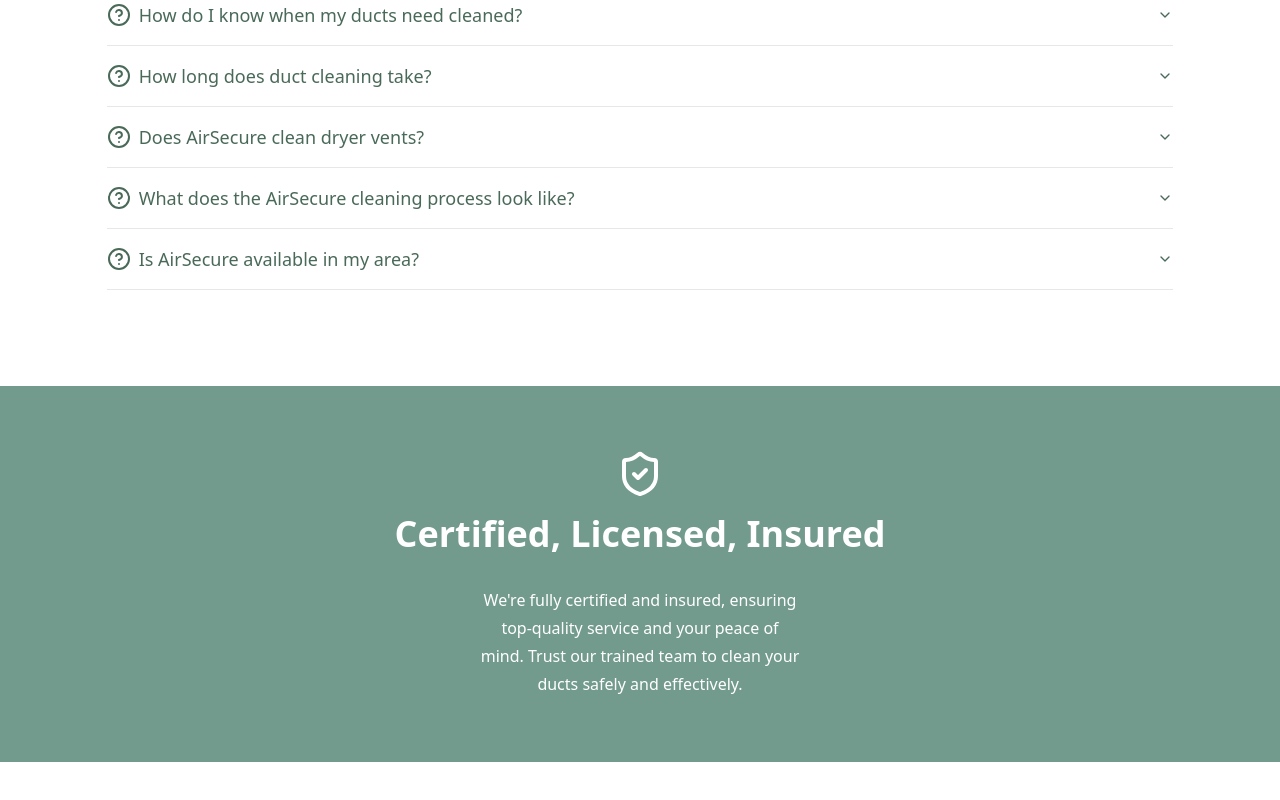
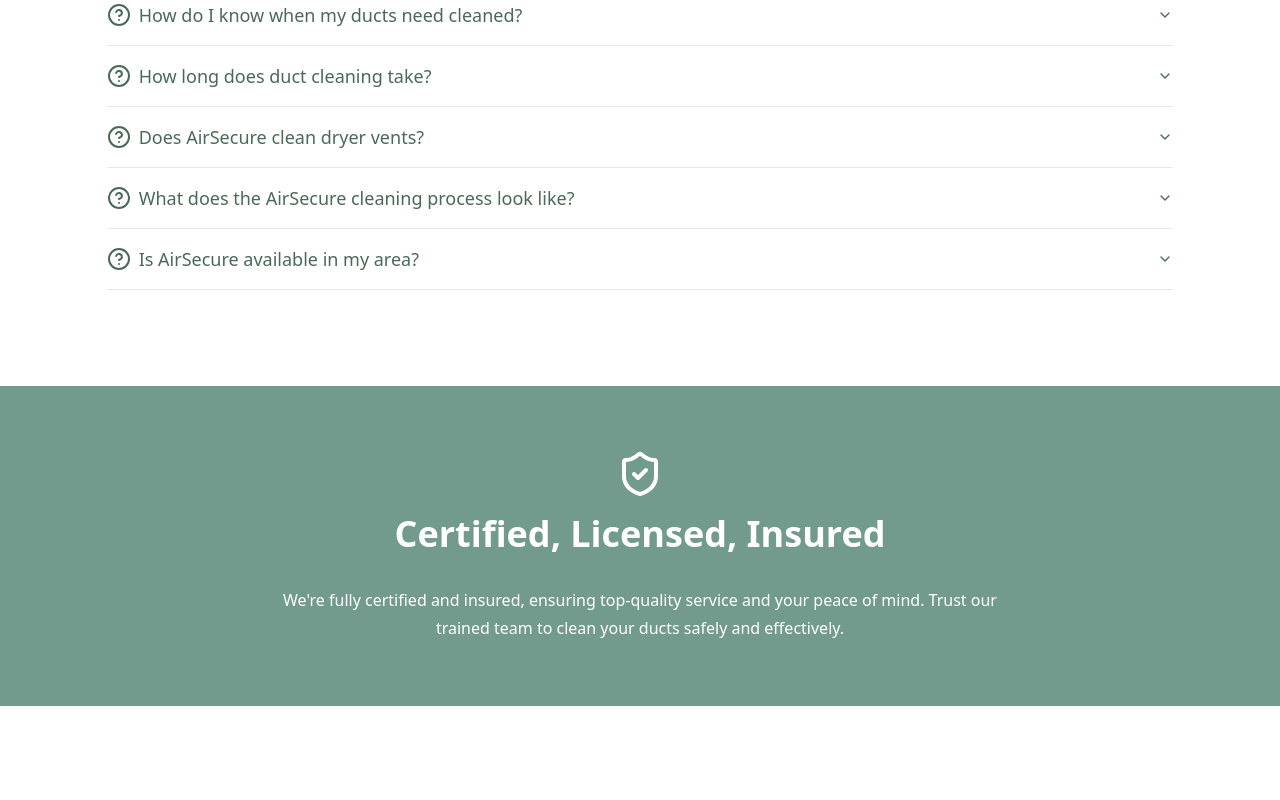
Before and after one commit to taylorfinelli/airsecure-frontend, a React (Vite) app in the folder airsecure-frontend/: page / in a window 1280 px wide. Shown: the part 2345-3145 px from the top of the page. Built offline with nearby package versions, Linux system fonts and the light colour scheme.

Commit message:
Small changes made to Certified().

```diff
--- a/airsecure-frontend/src/pages/home/certified/index.tsx
+++ b/airsecure-frontend/src/pages/home/certified/index.tsx
@@ -2,16 +2,16 @@
 
 export default function Certified() {
   return (
-    <div className="flex flex-col items-center py-16 my-8 bg-green-primary">
+    <div className="flex flex-col items-center py-16 my-8 bg-green-primary px-4">
       <div className="pb-4">
-        <ShieldCheck className="h-12 w-12 text-white"/>
+        <ShieldCheck className="h-12 w-12 text-white" />
       </div>
       <div>
         <p className="md:text-4xl font-semibold text-center text-3xl text-white mb-8">
           Certified, Licensed, Insured
         </p>
       </div>
-      <div className="lg:w-1/4 w-full">
+      <div className="max-w-3xl w-full">
         <p className="text-center text-white">
           We're fully certified and insured, ensuring top-quality service and your peace of mind. Trust our trained team to clean your ducts safely and effectively.
         </p>
```
